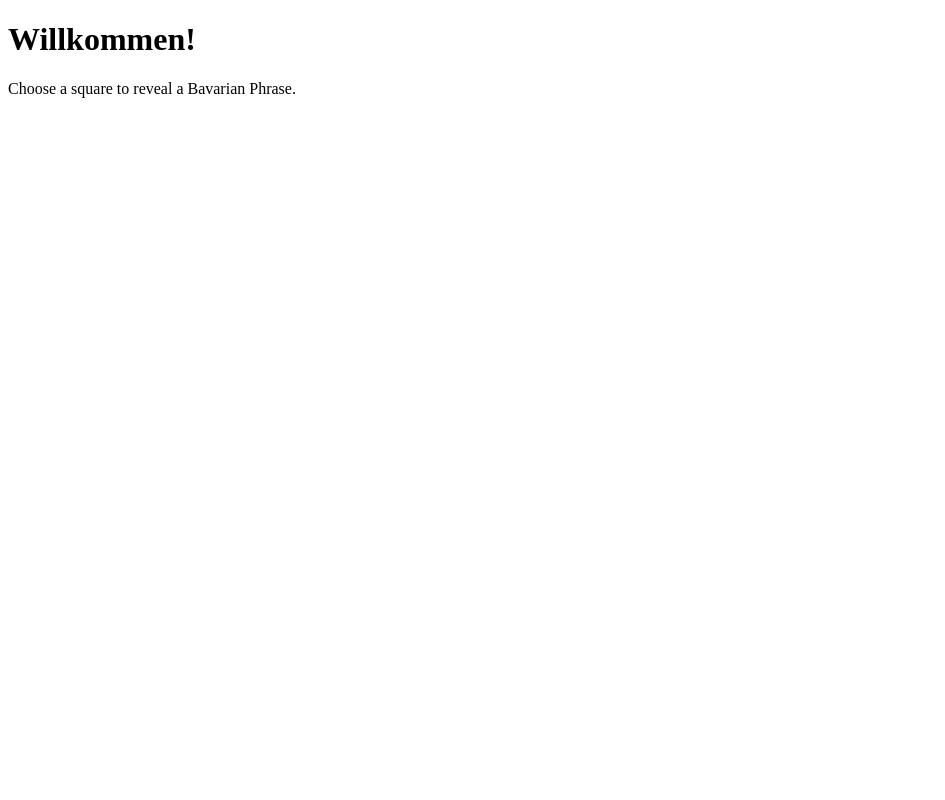
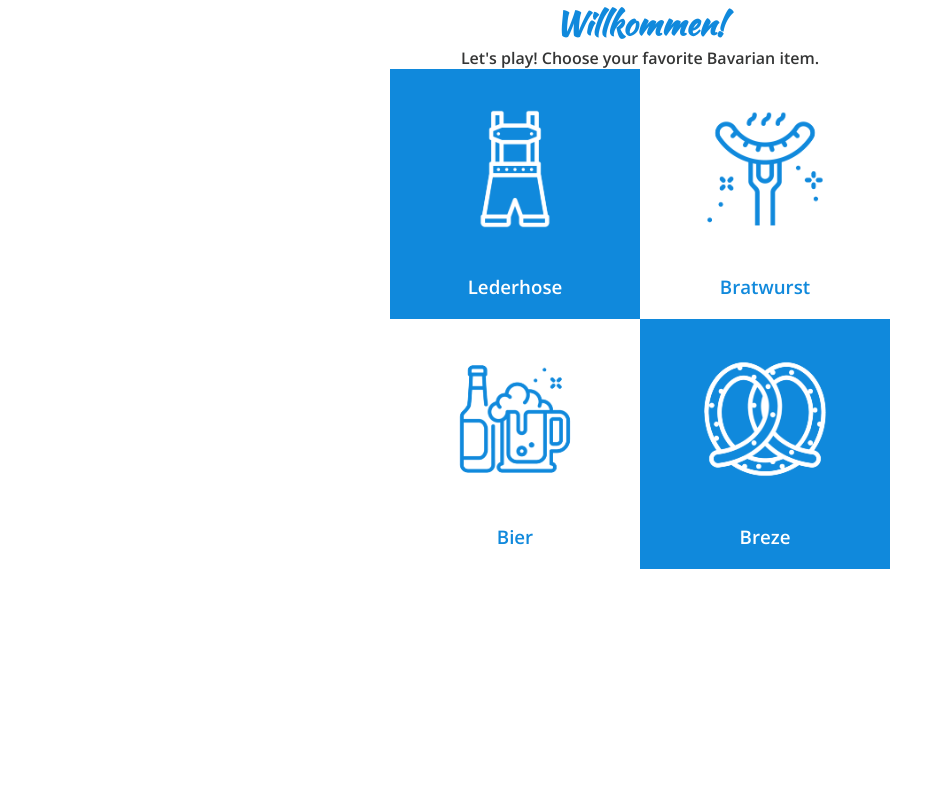
Before and after one commit to OfficialAnjaW/p3-weigelt-anja, a plain HTML site: page index.html in a window 1280 px wide. Shown: the top 800 px of the page, without its empty margins (0-945 px from the left). Drawn offline with nearby package versions, Linux system fonts and the light colour scheme.

Commit message:
Add styling to fortune teller blocks

```diff
--- a/index.html
+++ b/index.html
@@ -4,37 +4,51 @@
   <head>
     <meta charset="utf-8">
     <meta name="viewport" content="width=device-width, initial-scale=1, shrink-to-fit=no">
+
     <link rel="stylesheet" type="text/css" href="styles.css">
+
     <title>MMC6278 | Project 4</title>
+
+    <!-- Google Fonts -->
+    <link href="https://fonts.googleapis.com/css?family=Kaushan+Script|Open+Sans:400,600&display=swap" rel="stylesheet">
+
   </head>
 
   <body>
     <h1>Willkommen!</h1>
-    <p>Choose a square to reveal a Bavarian Phrase.</p>
+    <p>Let's play! Choose your favorite Bavarian item.</p>
 
     <div class="fortune-teller">
 
-      <div class="block-one">
+      <div class="top-row">
+
+        <div class="fortune-block block-one">
           <img src="images/lederhose_white.png" alt="Lederhose" title="Lederhose">
           <h3>Lederhose</h3>
         </div>
 
-      <div class="block-two">
+        <div class="fortune-block block-two">
           <img src="images/beer_blue.png" alt="Beer" title="Beer">
           <h3>Bier</h3>
         </div>
 
-      <div class="block-three">
+      </div>
+
+      <div class="bottom-row">
+
+        <div class="fortune-block block-three">
           <img src="images/bratwurst_blue.png" alt="Bratwurst" title="Bratwurst">
           <h3>Bratwurst</h3>
         </div>
 
-      <div class="block-four">
+        <div class="fortune-block block-four">
           <img src="images/pretzel_white.png" alt="Pretzel" title="Pretzel">
           <h3>Breze</h3>
         </div>
 
       </div>
 
+    </div>
+
   </body>
 </html>
--- a/styles.css
+++ b/styles.css
@@ -0,0 +1,74 @@
+* {
+	margin: 0;
+	padding: 0;
+	border: 0;
+}
+
+article, aside, details, figcaption, figure, footer, header, main, nav, section, summary {
+    display:block;
+}
+
+/*===================
+*
+* Font Styles
+*
+=====================*/
+
+body {
+  font-family: 'Open Sans', sans-serif;
+  font-weight: 600;
+  color: #343535;
+  text-align: center;
+}
+
+h1 {
+  font-family: 'Kaushan Script', cursive;
+  color: #1089dc;
+}
+
+/*===================
+*
+* Squares
+*
+=====================*/
+
+img {
+  width: 200px;
+}
+
+.fortune-block {
+  width: 250px;
+  height: 250px;
+  margin: 0 auto;
+}
+
+.block-one,
+.block-four {
+  background-color: #1089dc;
+  color: #ffffff;
+}
+
+.block-two,
+.block-three {
+  background-color: #ffffff;
+  color: #1089dc;
+}
+
+/*===================
+*
+* Mobile Responsiveness
+*
+=====================*/
+
+/* ----------------- START 1100PX MEDIA QUERY ----------------- */
+
+@media (min-width: 1100px) {
+
+.fortune-teller {
+  display: flex;
+  justify-content: center;
+}
+
+}
+
+/* ----------------- END 1100PX MEDIA QUERY ----------------- */
```
Lines whose indentation alone changed are shown as unchanged.
